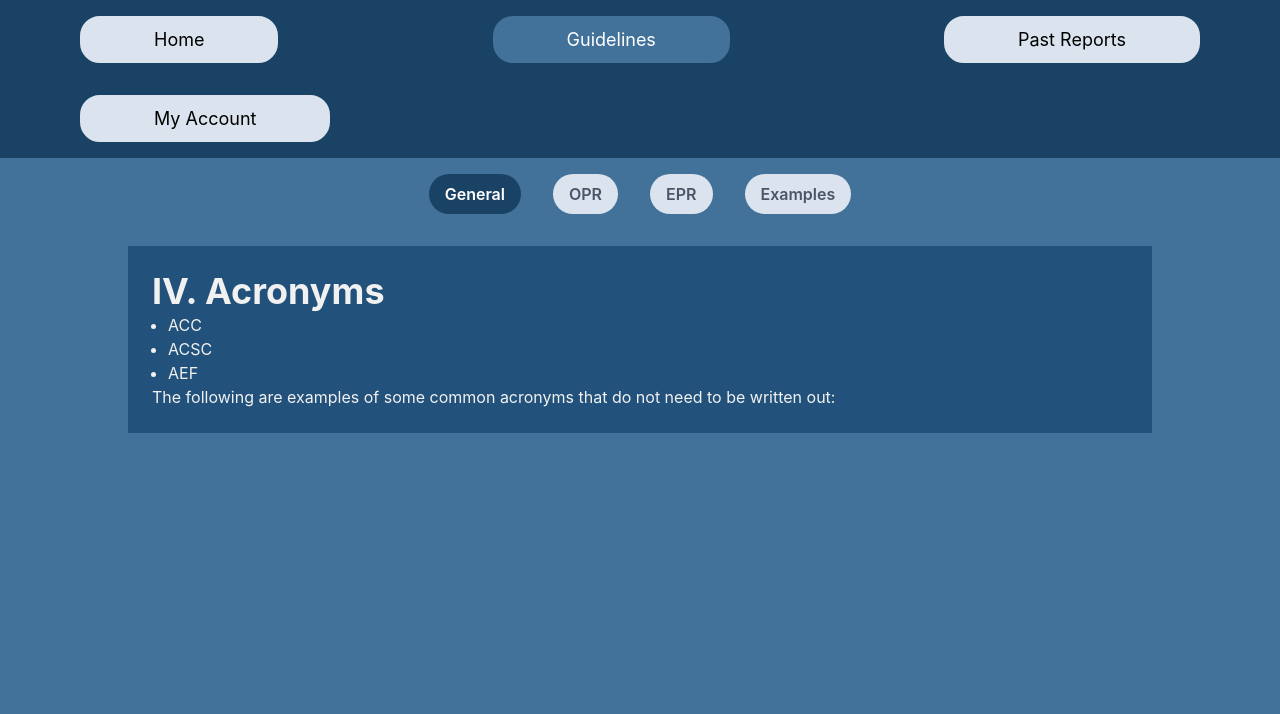
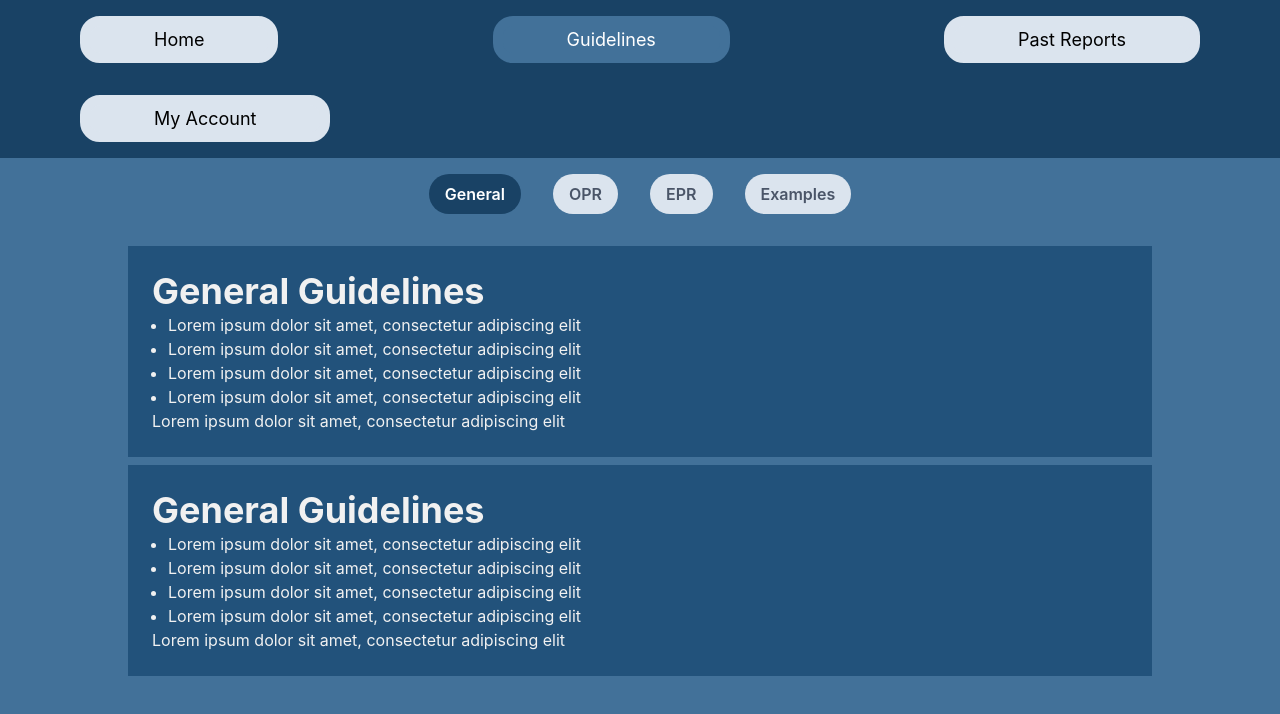
Before and after one commit to cvxluo/junior-design-project, a Next.js app: page /guidelines in a window 1280 px wide. Shown: the top 714 px of the page. Built offline with nearby package versions, Linux system fonts and the light colour scheme.

Commit message:
checking

```diff
--- a/src/screens/Guidelines/Guidelines.jsx
+++ b/src/screens/Guidelines/Guidelines.jsx
@@ -12,14 +12,15 @@ import { Box } from "@chakra-ui/react";
 import NavBar from "../../components/NavBar/NavBar";
 import InfoBox from "src/components/InfoBox";
 
-const infoAcronyms = {
-  title: "IV. Acronyms",
-  paragraphContent: "The following are examples of some common acronyms that do not need to be written out:",
+const infoExample = {
+  title: "General Guidelines",
   listContent: [
-    "ACC",
-    "ACSC",
-    "AEF",
+    "Lorem ipsum dolor sit amet, consectetur adipiscing elit",
+    "Lorem ipsum dolor sit amet, consectetur adipiscing elit",
+    "Lorem ipsum dolor sit amet, consectetur adipiscing elit",
+    "Lorem ipsum dolor sit amet, consectetur adipiscing elit",
   ],
+  paragraphContent: "Lorem ipsum dolor sit amet, consectetur adipiscing elit",
 };
 
 export default function Guidelines() {
@@ -63,12 +64,13 @@ export default function Guidelines() {
           <TabPanels>
             <TabPanel>
               <VStack>
-                <InfoBox content={infoAcronyms}></InfoBox>
+                <InfoBox content={infoExample}></InfoBox>
+                <InfoBox content={infoExample}></InfoBox>
               </VStack>
             </TabPanel>
             <TabPanel>
               <VStack>
-                <InfoBox content={infoAcronyms}></InfoBox>
+                <InfoBox content={infoExample}></InfoBox>
               </VStack>
             </TabPanel>
           </TabPanels>
```
